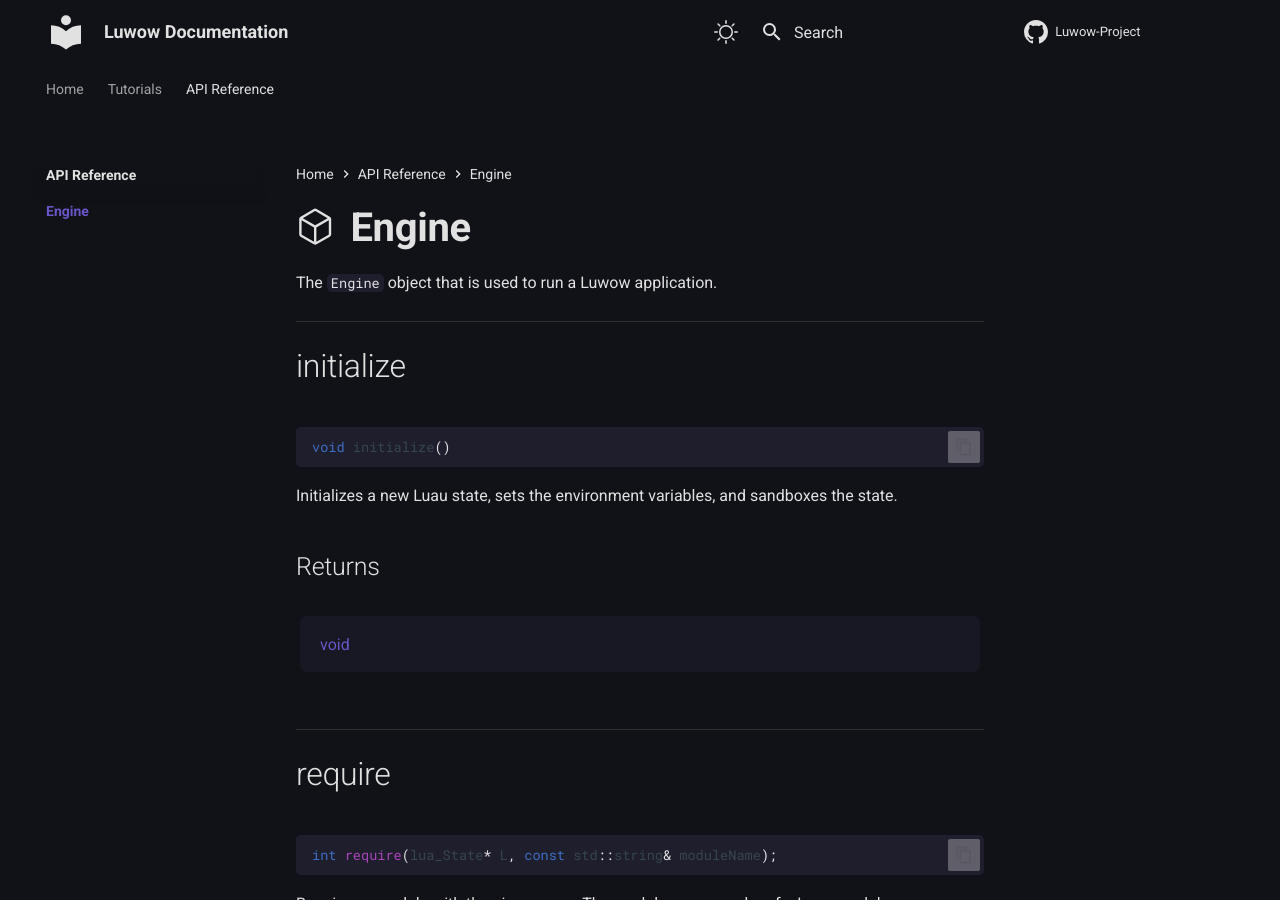
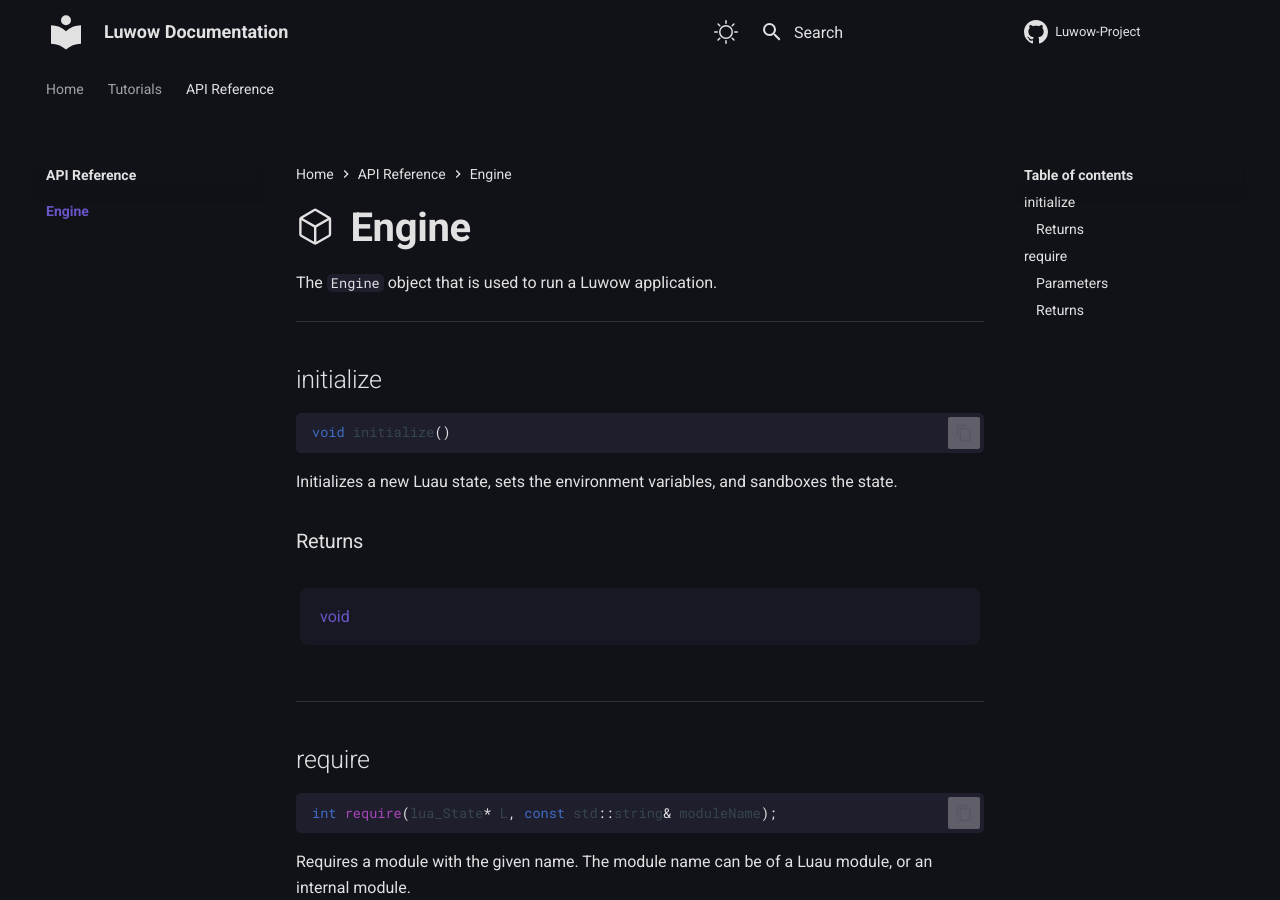
Before and after one commit to Luwow-Project/Documentation, an MkDocs documentation site: the page built from docs/api-reference/engine/index.md, in a window 1280 px wide and 900 px high. Built offline with MkDocs 1.6.1 and Material for MkDocs 9.7.7, drawn with Linux system fonts in a browser that asks for light colours.

Commit message:
Fix the Documentation (6/?)

````diff
--- a/docs/api-reference/engine/index.md
+++ b/docs/api-reference/engine/index.md
@@ -9,7 +9,7 @@
 
 <!------------------------- MAIN -------------------------!-->
 
-# initialize
+## initialize
 
 ```cpp
 void initialize()
@@ -17,7 +17,7 @@
 
 Initializes a new Luau state, sets the environment variables, and sandboxes the state.
 
-## Returns
+### Returns
 <span markdown>
     <div class="md-typeset__table">
         <table>
@@ -32,7 +32,7 @@
 
 -----
 
-# require
+## require
 
 ```cpp
 int require(lua_State* L, const std::string& moduleName);
@@ -44,7 +44,7 @@
 
 If the module is an internal module, its exported functions will be returned in a table to the Luau thread it was called from.
 
-## Parameters
+### Parameters
 
 <span markdown>
     <div class="md-typeset__table">
@@ -63,7 +63,7 @@
     </div>
 </span>
 
-## Returns
+### Returns
 <span markdown>
     <div class="md-typeset__table">
         <table>
````
